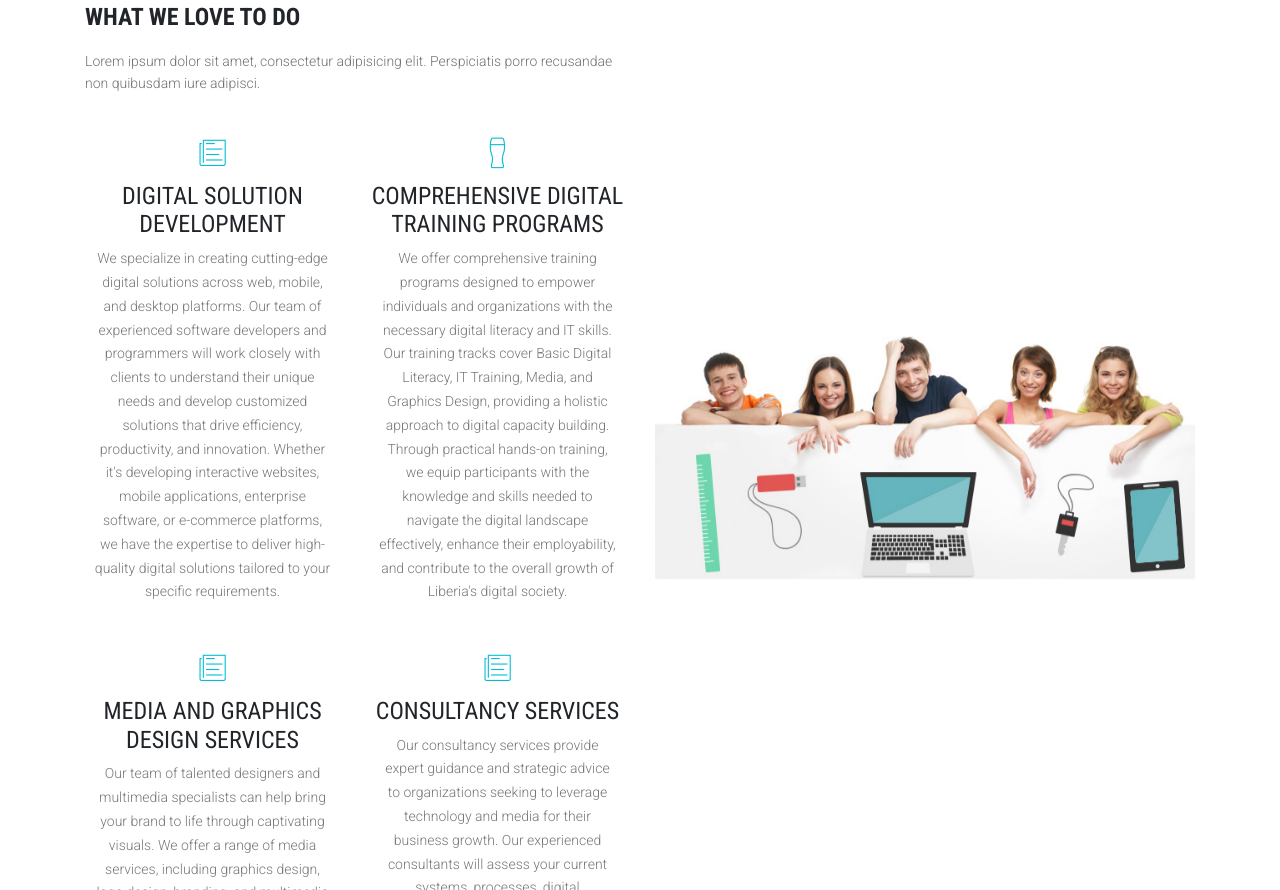
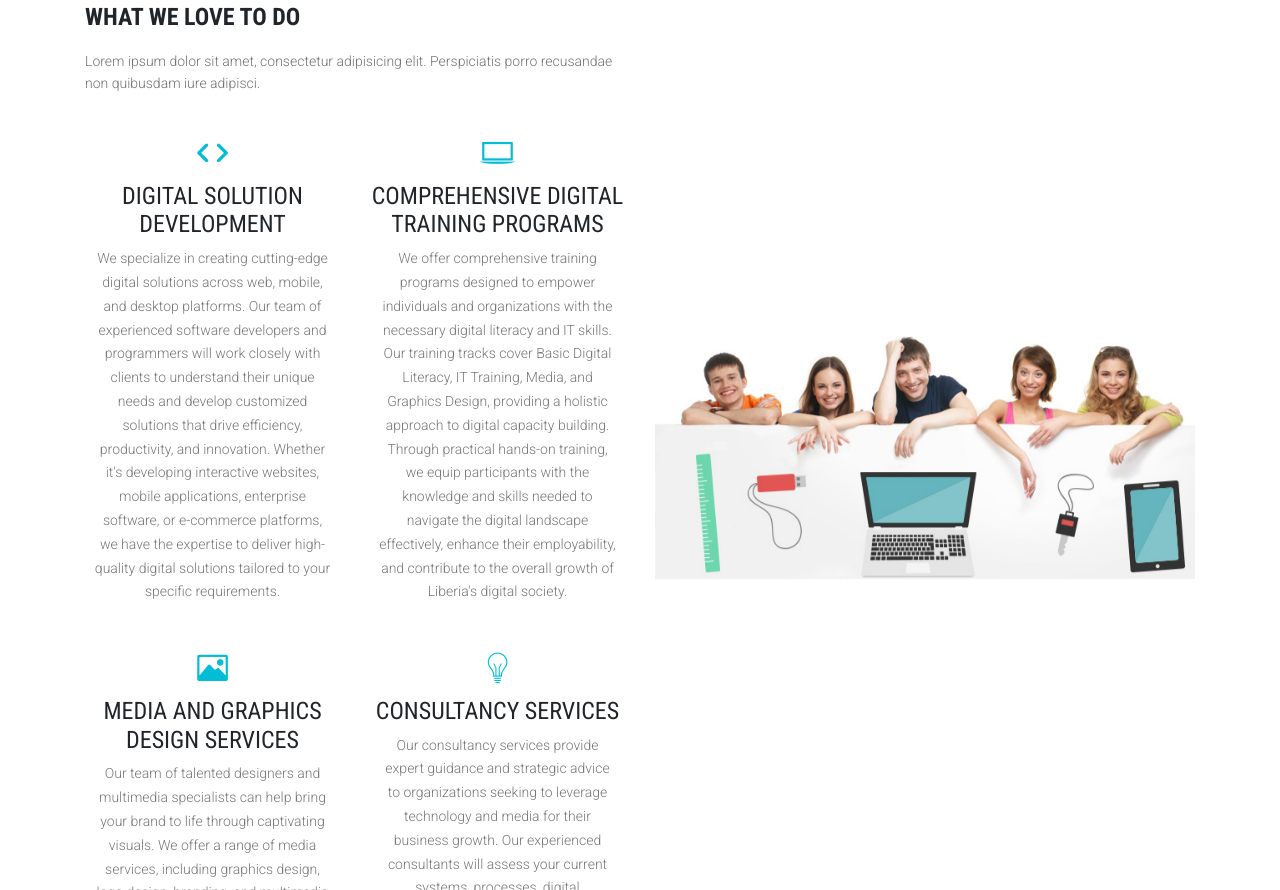
Before and after one commit to emile-tech/digitalexcelconsults, a plain HTML site: page service.html in a window 1280 px wide. Shown: the part 336-1226 px from the top of the page. Drawn offline with Linux system fonts and the light colour scheme; files whose address does not match are found by name; a web font is replaced by a local one.

Commit message:
Changed icons on services pg to be like home pg

```diff
--- a/service.html
+++ b/service.html
@@ -155,7 +155,7 @@
           <div class="row service-parts">
             <div class="col-md-6">
               <div class="block wow fadeInUp animated" data-wow-duration="400ms" data-wow-delay="600ms">
-                <i class="ion-ios-paper-outline"></i>
+                <i class="ion-code"></i>
                 <h4>DIGITAL SOLUTION DEVELOPMENT</h4>
                 <p>We specialize in creating cutting-edge digital solutions across web, mobile, and desktop platforms. Our team of experienced software developers and programmers will work closely with clients to understand their unique needs and develop customized solutions that drive efficiency, productivity, and innovation. Whether it's developing interactive websites, mobile applications, enterprise software, or e-commerce platforms, we have the expertise to deliver high-quality digital solutions tailored to your specific requirements.
                 </p>
@@ -163,21 +163,21 @@
             </div>
             <div class="col-md-6">
               <div class="block wow fadeInUp animated" data-wow-duration="400ms" data-wow-delay="800ms">
-                <i class="ion-ios-pint-outline"></i>
+                <i class="ion-laptop"></i>
                 <h4>COMPREHENSIVE DIGITAL TRAINING PROGRAMS</h4>
                 <p>We offer comprehensive training programs designed to empower individuals and organizations with the necessary digital literacy and IT skills. Our training tracks cover Basic Digital Literacy, IT Training, Media, and Graphics Design, providing a holistic approach to digital capacity building. Through practical hands-on training, we equip participants with the knowledge and skills needed to navigate the digital landscape effectively, enhance their employability, and contribute to the overall growth of Liberia's digital society.</p>
               </div>
             </div>
             <div class="col-md-6">
               <div class="block wow fadeInUp animated" data-wow-duration="400ms" data-wow-delay="1s">
-                <i class="ion-ios-paper-outline"></i>
+                <i class="ion-image"></i>
                 <h4>MEDIA AND GRAPHICS DESIGN SERVICES</h4>
                 <p>Our team of talented designers and multimedia specialists can help bring your brand to life through captivating visuals. We offer a range of media services, including graphics design, logo design, branding, and multimedia production. Whether you need eye-catching graphics for your website, engaging multimedia content for your social media campaigns, or professional branding materials, we can create visually compelling assets that align with your brand identity and communication goals.</p>
               </div>
             </div>
             <div class="col-md-6">
               <div class="block wow fadeInUp animated" data-wow-duration="400ms" data-wow-delay="1.1s">
-                <i class="ion-ios-paper-outline"></i>
+                <i class="ion-ios-lightbulb-outline"></i>
                 <h4>CONSULTANCY SERVICES</h4>
                 <p>Our consultancy services provide expert guidance and strategic advice to organizations seeking to leverage technology and media for their business growth. Our experienced consultants will assess your current systems, processes, digital infrastructure, and media presence and provide tailored </p>
               </div>
```
